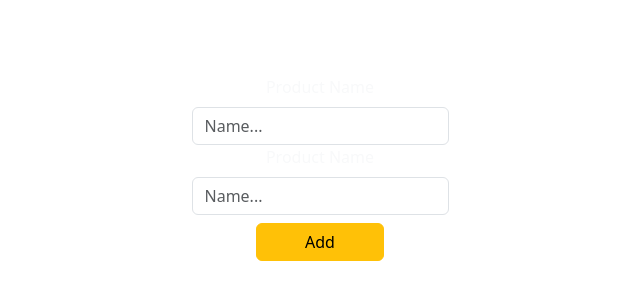
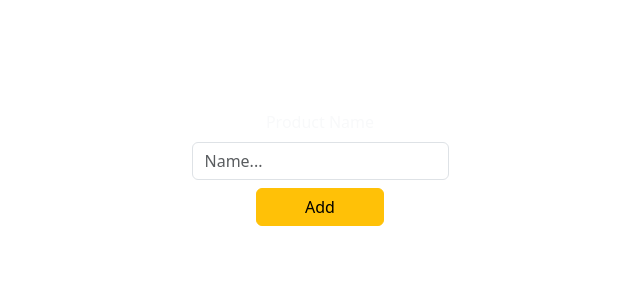
Before and after one commit to gastonkoch/TPILaboratorio3, a React (Vite) app in the folder TPILaboratorio3/: page / in a window 1280 px wide. Shown: the part 224-524 px from the top of the page, without its empty margins (320-960 px from the left). Built offline with nearby package versions, Linux system fonts and the light colour scheme.

Commit message:
Creacion Rama Login

```diff
--- a/TPILaboratorio3/src/components/login/Login.jsx
+++ b/TPILaboratorio3/src/components/login/Login.jsx
@@ -14,15 +14,7 @@ const Login = () => {
                     // value={}
                 />
             </Form.Group>
-            <Form.Group controlId="product-name">
-                <Form.Label className='text-light'>Product Name</Form.Label>
-                <Form.Control
-                    type="text"
-                    placeholder='Name...'
-                    // onChange={}
-                    // value={}
-                />
-            </Form.Group>
+
             <Button type='submit' variant='warning' className="mb-3 mt-2 ps-5 pe-5">Add</Button>
         </Form>
         </>
```
